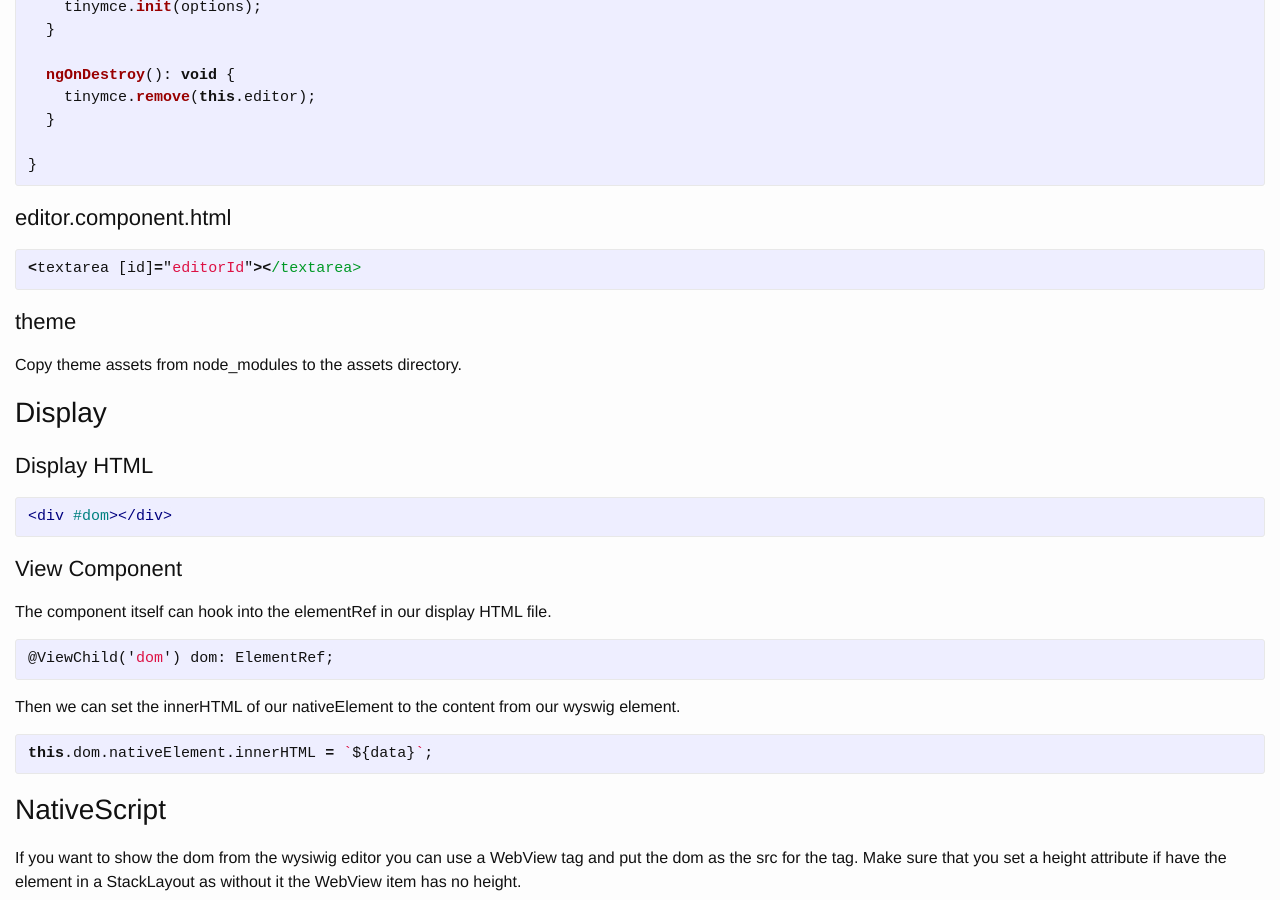
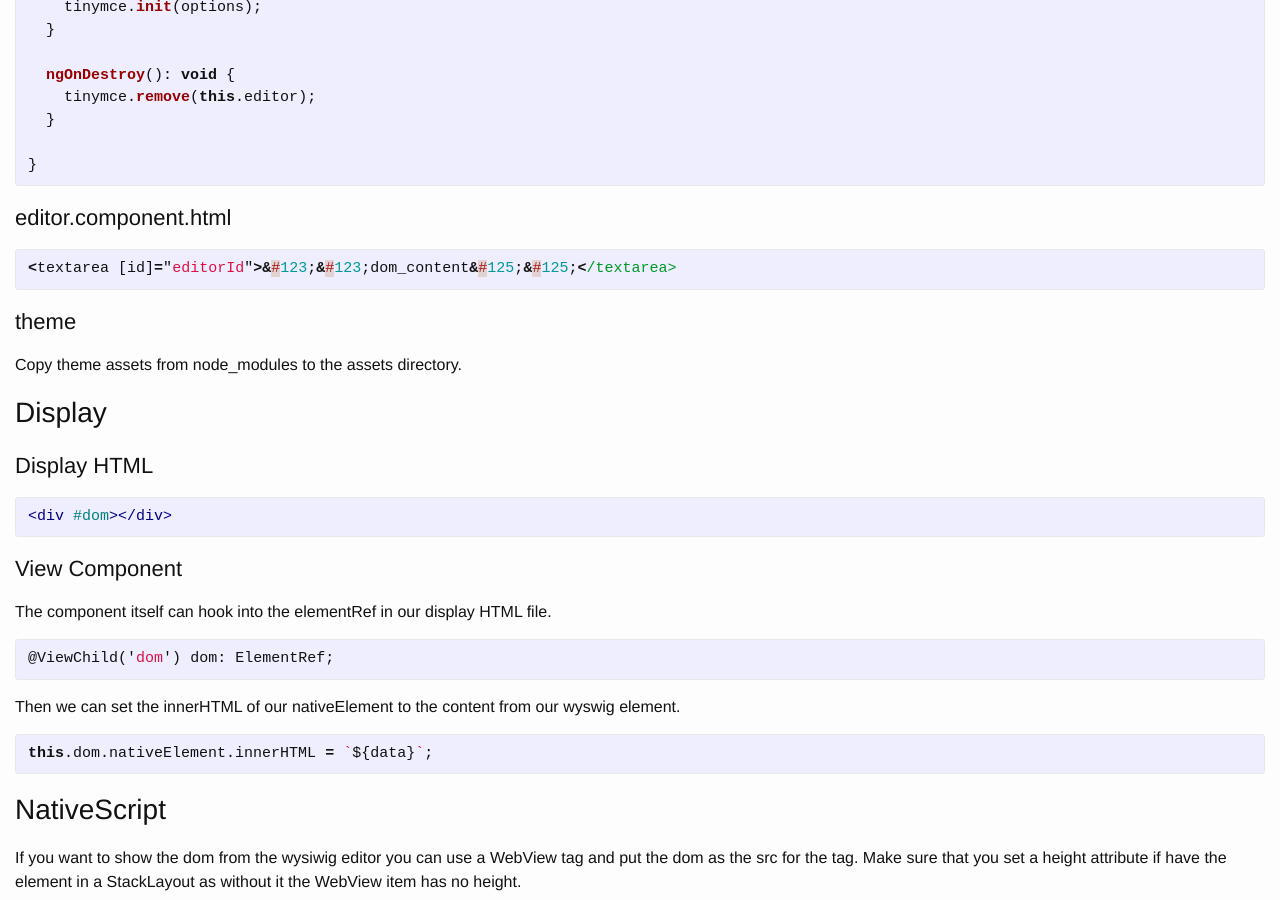
Before and after one commit to zackarychapple/zackarychapple.github.io, a Jekyll site: the page built from _posts/2016-12-01-angular2-wysiwig.markdown, in a window 1280 px wide and 900 px high, scrolled down 1553 px. Built offline with Jekyll 4.4.1, drawn with Linux system fonts in a browser that asks for light colours.

Commit message:
feat(wysiwig): adding wysiwig editor article

```diff
--- a/_posts/2016-12-01-angular2-wysiwig.markdown
+++ b/_posts/2016-12-01-angular2-wysiwig.markdown
@@ -82,7 +82,7 @@ export class WysiwygEditorComponent implements AfterViewInit, OnDestroy {
 ### editor.component.html
 
 {% highlight javascript %}
-<textarea [id]="editorId">{{dom_content}}</textarea>
+<textarea [id]="editorId">&#123;&#123;dom_content&#125;&#125;</textarea>
 {% endhighlight %}
 
 ### theme
```
